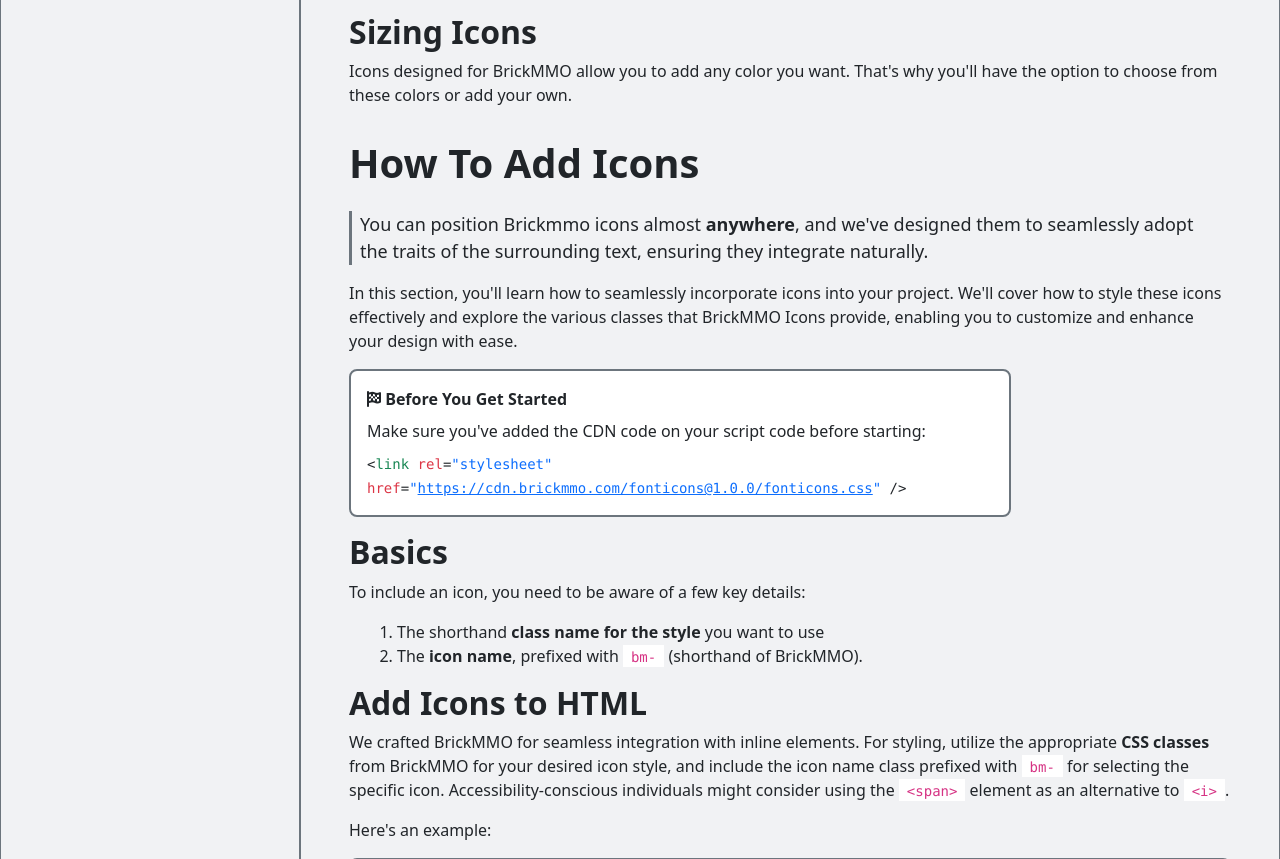
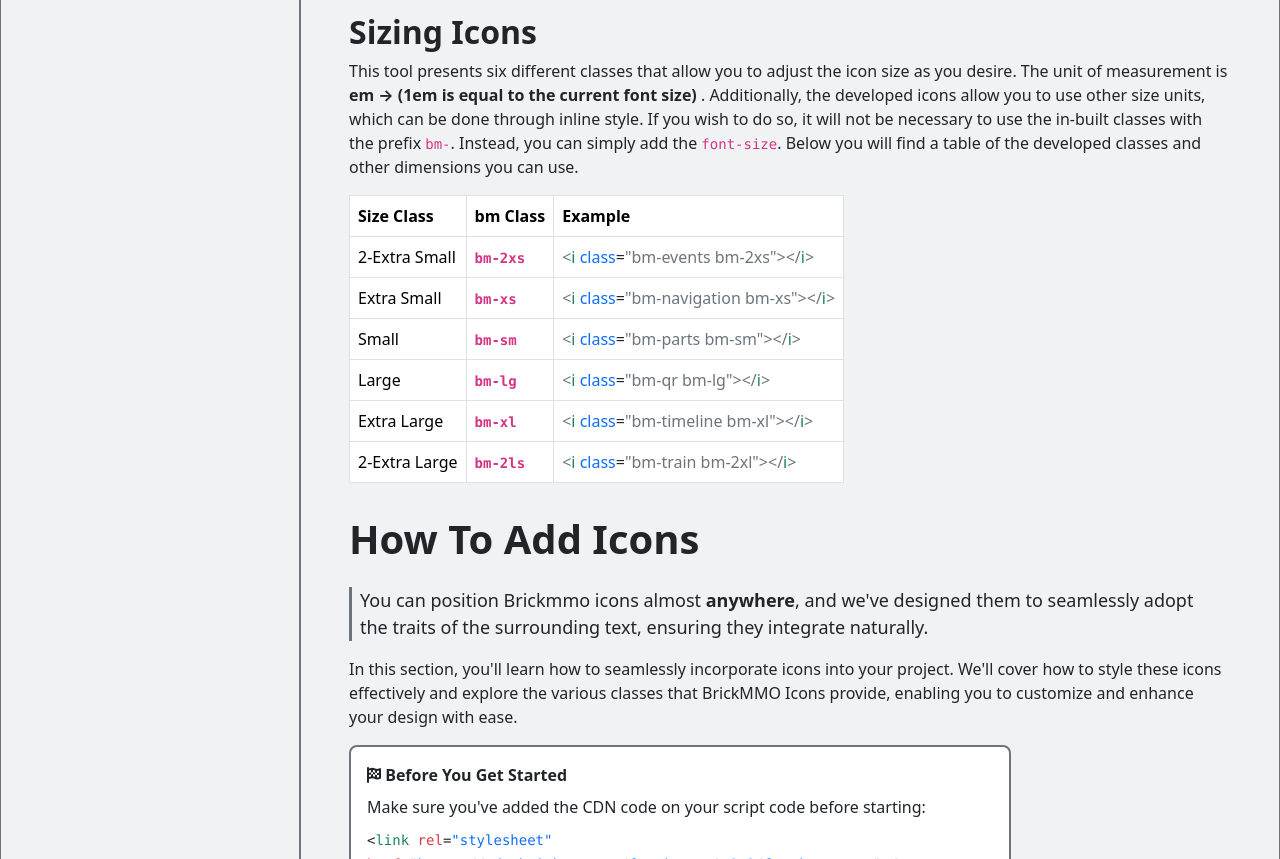
Before and after one commit to BrickMMO/glyphs-v1, a plain HTML site: page docs/setup.html in a window 1280 px wide. Shown: the part 3863-4722 px from the top of the page. Drawn offline with nearby package versions, Linux system fonts and the light colour scheme; some icons are missing.

Commit message:
update docs sections

```diff
--- a/docs/setup.html
+++ b/docs/setup.html
@@ -345,7 +345,49 @@
           </table>
 
           <h2 class="fw-bold" id="sizing-icons">Sizing Icons</h2>
-          <p>Icons designed for BrickMMO allow you to add any color you want. That's why you'll have the option to choose from these colors or add your own.</p>
+          <p>This tool presents six different classes that allow you to adjust the icon size as you desire. The unit of measurement is <span class="fw-bold">em &#8594; (1em is equal to the current font size)</span> . Additionally, the developed icons allow you to use other size units, which can be done through inline style. If you wish to do so, it will not be necessary to use the in-built classes with the prefix <code>bm-</code>. Instead, you can simply add the <code>font-size</code>. Below you will find a table of the developed classes and other dimensions you can use.</p>
+
+          <table class="table table-bordered w-auto">
+            <thead>
+                <tr>
+                    <th scope="col">Size Class</th>
+                    <th scope="col">bm Class</th>
+                    <th scope="col">Example</th>
+                </tr>
+            </thead>
+            <tbody>
+                <tr>
+                    <td>2-Extra Small</td>
+                    <td class="fw-bold"><code>bm-2xs</code></td>
+                    <td><span class="text-secondary">&lt;</span><span class="text-success">i </span><span class="text-primary">class</span><span class="text-dark">=</span><span class="text-secondary">"bm-events bm-2xs"</span><span class="text-secondary">&gt;</span><span class="text-secondary">&lt;/</span><span class="text-success">i</span><span class="text-secondary">&gt;</span></td>
+                </tr>
+                <tr>
+                    <td>Extra Small</td>
+                    <td class="fw-bold"><code>bm-xs</code></td>
+                    <td><span class="text-secondary">&lt;</span><span class="text-success">i </span><span class="text-primary">class</span><span class="text-dark">=</span><span class="text-secondary">"bm-navigation bm-xs"</span><span class="text-secondary">&gt;</span><span class="text-secondary">&lt;/</span><span class="text-success">i</span><span class="text-secondary">&gt;</span></td>
+                </tr>
+                <tr>
+                    <td>Small</td>
+                    <td class="fw-bold"><code>bm-sm</code></td>
+                    <td><span class="text-secondary">&lt;</span><span class="text-success">i </span><span class="text-primary">class</span><span class="text-dark">=</span><span class="text-secondary">"bm-parts bm-sm"</span><span class="text-secondary">&gt;</span><span class="text-secondary">&lt;/</span><span class="text-success">i</span><span class="text-secondary">&gt;</span></td>
+                </tr>
+                <tr>
+                    <td>Large</td>
+                    <td class="fw-bold"><code>bm-lg</code></td>
+                    <td><span class="text-secondary">&lt;</span><span class="text-success">i </span><span class="text-primary">class</span><span class="text-dark">=</span><span class="text-secondary">"bm-qr bm-lg"</span><span class="text-secondary">&gt;</span><span class="text-secondary">&lt;/</span><span class="text-success">i</span><span class="text-secondary">&gt;</span></td>
+                </tr>
+                <tr>
+                  <td>Extra Large</td>
+                  <td class="fw-bold"><code>bm-xl</code></td>
+                  <td><span class="text-secondary">&lt;</span><span class="text-success">i </span><span class="text-primary">class</span><span class="text-dark">=</span><span class="text-secondary">"bm-timeline bm-xl"</span><span class="text-secondary">&gt;</span><span class="text-secondary">&lt;/</span><span class="text-success">i</span><span class="text-secondary">&gt;</span></td>
+                </tr>
+                <tr>
+                  <td>2-Extra Large</td>
+                  <td class="fw-bold"><code>bm-2ls</code></td>
+                  <td><span class="text-secondary">&lt;</span><span class="text-success">i </span><span class="text-primary">class</span><span class="text-dark">=</span><span class="text-secondary">"bm-train bm-2xl"</span><span class="text-secondary">&gt;</span><span class="text-secondary">&lt;/</span><span class="text-success">i</span><span class="text-secondary">&gt;</span></td>
+                </tr>
+            </tbody>
+          </table>
 
           <h1 class="fw-bold py-3" id="how-add">How To Add Icons</h1>
           <p class="px-2 border-start border-3 border-secondary" style="font-size: 18px;">You can position Brickmmo icons almost <span class="fw-bold">anywhere</span>, and we've designed them to seamlessly adopt the traits of the surrounding text, ensuring they integrate naturally.</p>
```
Also changed, not shown: docs.html (+9 -9 lines).
